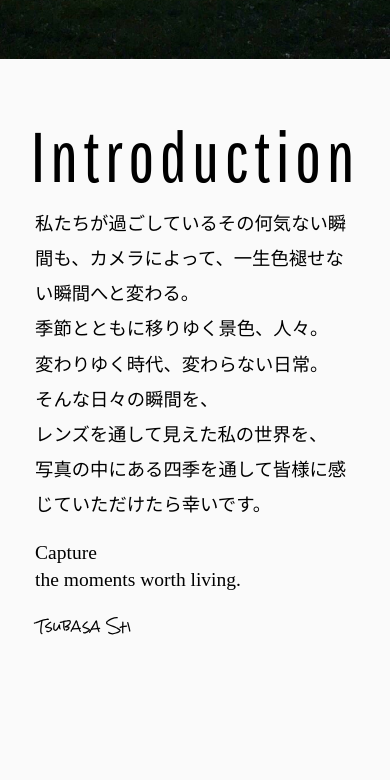
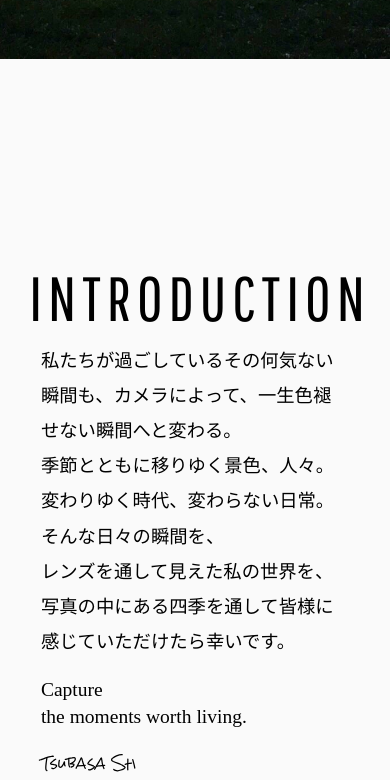
Before and after one commit to tsubasa-sris/capture, a plain HTML site: page index.html in a window 390 px wide. Shown: the part 785-1565 px from the top of the page. Drawn offline with nearby package versions, Linux system fonts and the light colour scheme.

Commit message:
fix introduction

```diff
--- a/css/style.scss
+++ b/css/style.scss
@@ -171,15 +171,26 @@ header{
     height: 100vh;
     position: relative;
     .container{
-        h1{
-            font-size: 6.5vw;
-            padding: 2.5vw;
+        display: -webkit-flex;
+        display: -moz-flex;
+        display: -ms-flex;
+        display: -o-flex;
+        display: flex;
+        justify-content: center;
+        align-items: center;
+        align-content: center;
+        height: 100vh;
+        .flex{
+            margin-top: -85px;
+            h1{
+                font-size: 6.3vw;
+                padding-bottom: 4vh;
                 text-align: center;
-            letter-spacing: 5px;
+                letter-spacing: 6px;
             }
             p.concept{
                 font-size: 1.7vw;
-            line-height: 4vw;
+                line-height: 3.3vw;
                 letter-spacing: 5px;
                 text-align: center;
                 margin-bottom: 2vw;
@@ -191,7 +202,7 @@ header{
                 display: none;
             }
             p.capture{
-            font-size: 2.8vw;
+                font-size: 2.7vw;
                 text-align: center;
                 letter-spacing: 4px;
             }
@@ -200,8 +211,8 @@ header{
             }
 
             p.tsubasa{
-            width: 17vw;
-            margin-top: 35px;
+                width: 16.5vw;
+                margin-top: 28px;
                 margin-left: calc(50% + 220px);
                 &.on{
                     svg{
@@ -579,14 +590,16 @@ header{
                     }
                 }
             }
+        }
+    }
     .menu{
-            z-index: 9;
         background-color: #fafafa;
         position: absolute;
         top: 87vh;
         width: 100%;
         padding-top: 10px;
         padding-bottom: 15px;
+        z-index:999 !important;
         .close{
             display: none;
         }
@@ -626,13 +639,14 @@ header{
             }
         }
     }
-    }
+
     .menu-btn{
                 display: none;
     }
 
     @media(max-width: 1024px){
         .container{
+            .flex{
                 h1{
                     font-size: 10vw;
                     padding: 5vw;
@@ -652,6 +666,8 @@ header{
                 }
                 p.capture{
                     font-size:4.3vw;
+                }
+            }
         }
         .menu{
             ul{
@@ -667,10 +683,8 @@ header{
             }
         }
     }
-    }
 
     @media(max-width: 960px){
-        .container{
         .menu{
             ul{
                 li{
@@ -682,7 +696,6 @@ header{
         }
     }
 }
-}
 .sp_menu_wrap{
         display: none;
 }
@@ -690,24 +703,22 @@ header{
 @media(max-width: 768px){
     .introduction{
         .container{
+            padding: 1.5vw;
+            display: block;
+            .flex{
+                margin-top: 0;
                 h1{
                     padding: 6vw;
-                padding-top: 7vw;
-                font-size: 17vw;
+                    padding-top: 7.5vw;
+                    font-size: 15.5vw;
                     padding-bottom: 4vw;
-                display: flex;
-                justify-content: center;
-                align-items: center;
                 }
                 p.concept_sp{
                     display: block;
                     font-size: 4.5vw;
-                letter-spacing: 0;
+                    letter-spacing: 0px;
                     line-height: 8vw;
                     padding: 0 9vw 3vw 9vw;
-                display: flex;
-                justify-content: center;
-                align-items: center;
                 }
                 p.concept{
                     display: none;
@@ -726,9 +737,10 @@ header{
                     margin-top: 5vw;
                     margin-left: 8%;
                 }
+            }
+        }
         .menu{
             display: none;
-            }
         }
     }
     .sp_menu_wrap{
@@ -809,10 +821,10 @@ header{
 @media(max-width: 600px){
     .introduction{
         .container{
-            height: 90vh;
-            h1{
-                padding-top: 16vw;
-                font-size: 18vw;
+            .flex{
+                h1{
+                    padding-top: 17.5vw;
+                    font-size: 16vw;
                     padding-bottom: 4vw;
                 }
                 p.concept_sp{
@@ -825,6 +837,7 @@ header{
                 }
                 p.tsubasa{
                     width: 42vw;
+                }
             }
         }
     }
--- a/index.html
+++ b/index.html
@@ -53,7 +53,8 @@
 
         <div class="introduction" id="to_intro">
             <div class="container wow fadeIn" data-wow-offset="250" data-wow-duration="1.8s">
-                <h1>Introduction</h1>
+                <div class="flex">
+                    <h1>INTRODUCTION</h1>
                     <p class="concept noto">私たちが過ごしているその何気ない瞬間も<br>
                     カメラによって一生色褪せない瞬間となる。<br>
                     季節とともに移りゆく景色、人々。<br class="br-sp">変わりゆく時代、変わらない日常。<br>
@@ -186,6 +187,8 @@
                         </svg>
 
                     </p>
+                </div>
+            </div>
 
             <div class="menu" id="box">
                 <ul>
@@ -217,7 +220,6 @@
                         <a href="#to_about_me">ABOUT ME</a>
                     </li>
                 </ul>
-                </div>
             </div>
 
         </div>
@@ -799,7 +801,7 @@
         <!-- about me -->
 
         <footer>
-            <small><i class="fa fa-copyright" aria-hidden="true"></i> 2016 Produced by Tsubasa Shirishi</small>
+            <small><i class="fa fa-copyright" aria-hidden="true"></i> 2016 Produced by Tsubasa Shirashi</small>
         </footer>
 
 
@@ -1032,13 +1034,13 @@
 
         <div class="sp_menu_wrap">
             <div class="menu-btn" id="js_btn">
-                    <span><img src="./images/btn.png" width="50" height="50"></span>
+                    <span><img src="./images/btn.png" width="50" height="50" alt="menu"></span>
             </div>
 
             <div class="menu_sp">
 
                 <div class="close">
-                        <span><img src="./images/close.png" width="50" height="50"></span>
+                        <span><img src="./images/close.png" width="50" height="50" alt="close"></span>
                 </div>
 
                 <ul>
```
Also changed, not shown: css/style.css, 1 other file. Lines whose indentation alone changed are shown as unchanged.
